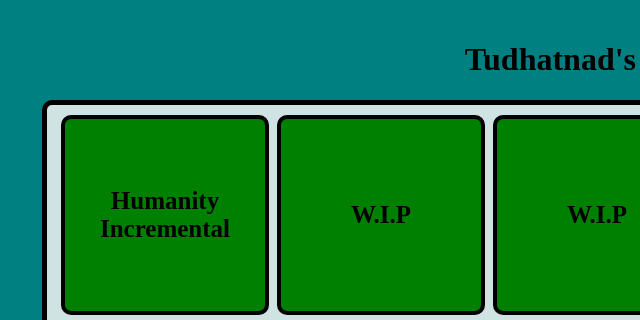
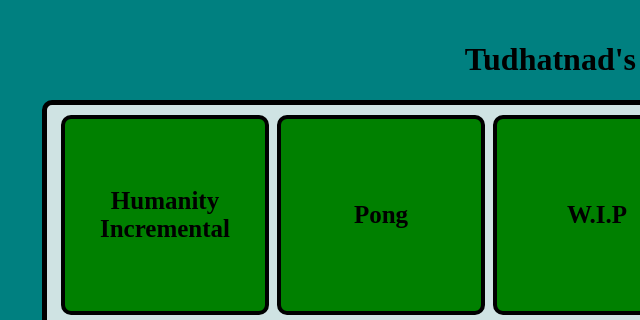
Before and after one commit to tudhatnad/tudhatnad.github.io, a plain HTML site: page index.html in a window 1280 px wide. Shown: the top 320 px of the page, 43-683 px from the left. Drawn offline with Linux system fonts and the light colour scheme.

Commit message:
Update index.html

```diff
--- a/index.html
+++ b/index.html
@@ -20,7 +20,7 @@
                </td>
                <td>
                     <a href="https://tudhatnad.github.io/Pong">
-                    <span>W.I.P</span>
+                    <span>Pong</span>
                     </a>
                </td>
                <td>
```
